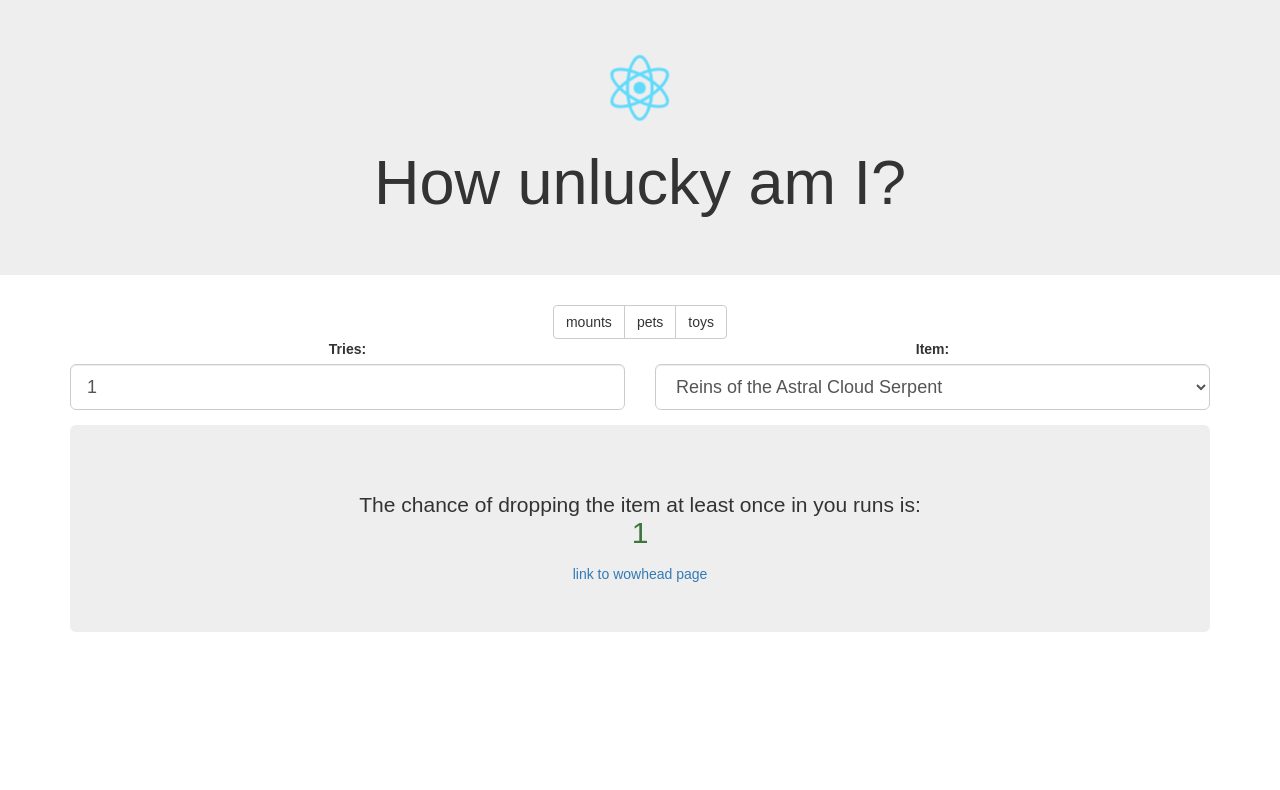
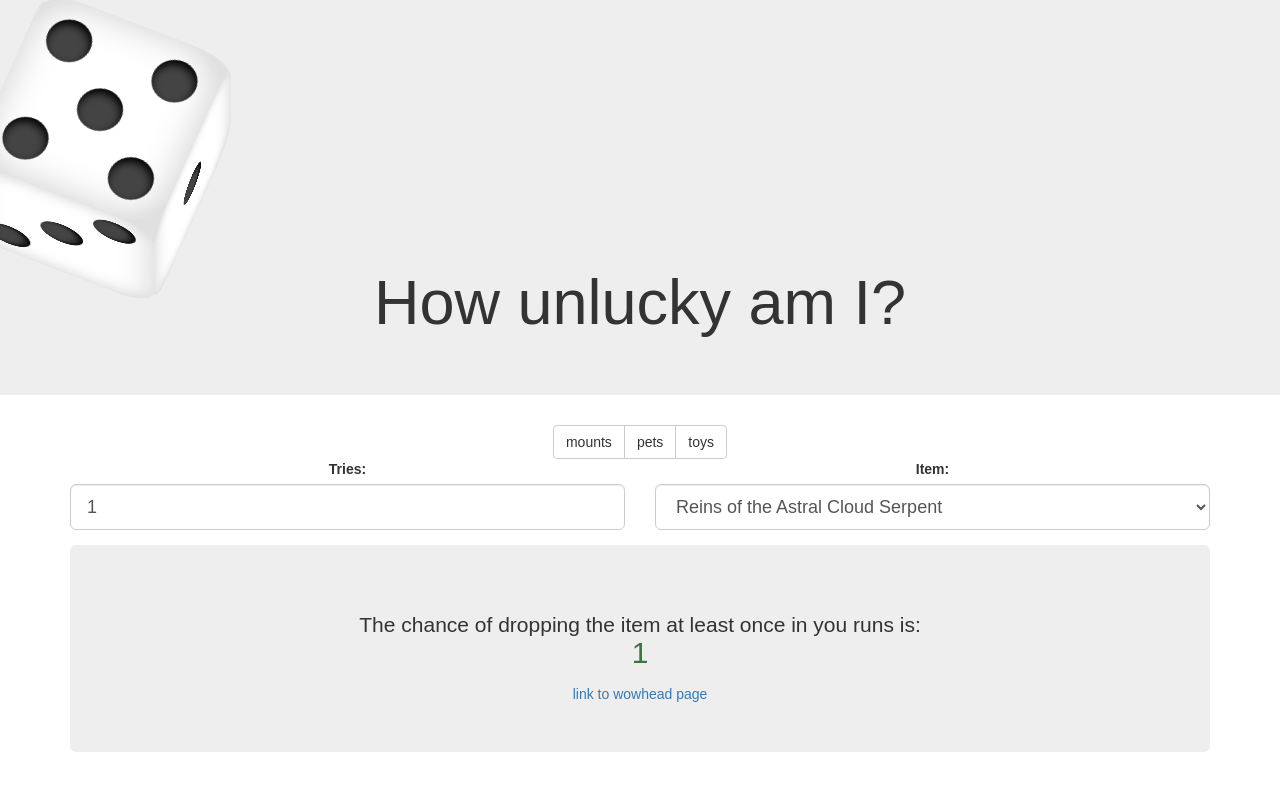
Before and after one commit to rejas/howunluckyami, a React (Create React App) app: page / in a window 1280 px wide. Shown: the top 790 px of the page. Built offline with nearby package versions, Linux system fonts and the light colour scheme.

Commit message:
Try css logo

```diff
--- a/src/App.css
+++ b/src/App.css
@@ -1,13 +1,3 @@
 .hulai {
   text-align: center;
 }
-
-.hulai-logo {
-  animation: hulai-logo infinite 20s linear;
-  height: 80px;
-}
-
-@keyframes hulai-logo {
-  from { transform: rotate(0deg); }
-  to { transform: rotate(360deg); }
-}
--- a/src/App.js
+++ b/src/App.js
@@ -1,5 +1,5 @@
 import React, { Component } from 'react';
-import logo from './logo.svg';
+import Logo from './components/Logo.js';
 import Result from './components/Result.js';
 import './main.js';
 import './App.css';
@@ -57,7 +57,7 @@ class App extends Component {
             <div className="hulai">
 
                 <Jumbotron>
-                    <img src={logo} className="hulai-logo" alt="logo" />
+                    <Logo />
                     <h1>How unlucky am I?</h1>
                 </Jumbotron>
 
--- /dev/null
+++ b/src/components/Logo.css
@@ -0,0 +1,115 @@
+@keyframes spin {
+    0% { transform: translateZ(-100px) rotateX(0deg) rotateY(0deg) rotateZ(0deg); }
+    16% { transform: translateZ(-100px) rotateX(180deg) rotateY(180deg) rotateZ(0deg); }
+    33% { transform: translateZ(-100px) rotateX(360deg) rotateY(90deg) rotateZ(180deg); }
+    50% { transform: translateZ(-100px) rotateX(360deg) rotateY(360deg) rotateZ(360deg); }
+    66% { transform: translateZ(-100px) rotateX(180deg) rotateY(360deg) rotateZ(270deg); }
+    83% { transform: translateZ(-100px) rotateX(270deg) rotateY(180deg) rotateZ(180deg); }
+    100% { transform: translateZ(-100px) rotateX(360deg) rotateY(360deg) rotateZ(360deg); }
+}
+#dice {
+    transform: scale(0.5, 0.5);
+    width: 200px;
+    height: 200px;
+    transform-style: preserve-3d;
+    animation: spin 50s infinite linear;
+}
+.side {
+    position: absolute;
+    width: 200px;
+    height: 200px;
+    background: #fff;
+    box-shadow:inset 0 0 40px #ccc;
+    border-radius: 40px;
+}
+#dice .cover, #dice .inner {
+    background: #e0e0e0;
+    box-shadow: none;
+}
+#dice .cover {
+    border-radius: 0;
+    transform: translateZ(0px);
+}
+#dice .cover.x {
+    transform: rotateY(90deg);
+}
+#dice .cover.z {
+    transform: rotateX(90deg);
+}
+#dice .front  {
+    transform: translateZ(100px);
+}
+#dice .front.inner  {
+    transform: translateZ(98px);
+}
+#dice .back {
+    transform: rotateX(-180deg) translateZ(100px);
+}
+#dice .back.inner {
+    transform: rotateX(-180deg) translateZ(98px);
+}
+#dice .right {
+    transform: rotateY(90deg) translateZ(100px);
+}
+#dice .right.inner {
+    transform: rotateY(90deg) translateZ(98px);
+}
+#dice .left {
+    transform: rotateY(-90deg) translateZ(100px);
+}
+#dice .left.inner {
+    transform: rotateY(-90deg) translateZ(98px);
+}
+#dice .top {
+    transform: rotateX(90deg) translateZ(100px);
+}
+#dice .top.inner {
+    transform: rotateX(90deg) translateZ(98px);
+}
+#dice .bottom {
+    transform: rotateX(-90deg) translateZ(100px);
+}
+#dice .bottom.inner {
+    transform: rotateX(-90deg) translateZ(98px);
+}
+.dot {
+    position:absolute;
+    width:46px;
+    height:46px;
+    border-radius:23px;
+    background:#444;
+    box-shadow:inset 5px 0 10px #000;
+}
+.dot.center {
+    margin:77px 0 0 77px;
+}
+.dot.dtop {
+    margin-top:20px;
+}
+.dot.dleft {
+    margin-left:134px;
+}
+.dot.dright {
+    margin-left:20px;
+}
+.dot.dbottom {
+    margin-top:134px;
+}
+.dot.center.dleft {
+    margin:77px 0 0 20px;
+}
+.dot.center.dright {
+    margin:77px 0 0 134px;
+}
+
+#background {
+    position:fixed;
+    z-index:-1;
+    width:100%;
+    height:100%;
+    background: #071a1e;
+    background: -moz-linear-gradient(top, #071a1e 0%, #274249 100%);
+    background: -webkit-gradient(linear, left top, left bottom, color-stop(0%,#071a1e), color-stop(100%,#274249));
+    background: -webkit-linear-gradient(top, #071a1e 0%,#274249 100%);
+    background: linear-gradient(to bottom, #071a1e 0%,#274249 100%);
+}
--- /dev/null
+++ b/src/components/Logo.js
@@ -0,0 +1,53 @@
+import React from 'react';
+import './Logo.css';
+
+function Logo(props) {
+    return (
+        <div id="dice">
+            <div className="side front">
+                <div className="dot center">&nbsp;</div>
+            </div>
+            <div className="side front inner">&nbsp;</div>
+            <div className="side top">
+                <div className="dot dtop dleft">&nbsp;</div>
+                <div className="dot dbottom dright">&nbsp;</div>
+            </div>
+            <div className="side top inner">&nbsp;</div>
+            <div className="side right">
+                <div className="dot dtop dleft">&nbsp;</div>
+                <div className="dot center">&nbsp;</div>
+                <div className="dot dbottom dright">&nbsp;</div>
+            </div>
+            <div className="side right inner">&nbsp;</div>
+            <div className="side left">
+                <div className="dot dtop dleft">&nbsp;</div>
+                <div className="dot dtop dright">&nbsp;</div>
+                <div className="dot dbottom dleft">&nbsp;</div>
+                <div className="dot dbottom dright">&nbsp;</div>
+            </div>
+            <div className="side left inner">&nbsp;</div>
+            <div className="side bottom">
+                <div className="dot center">&nbsp;</div>
+                <div className="dot dtop dleft">&nbsp;</div>
+                <div className="dot dtop dright">&nbsp;</div>
+                <div className="dot dbottom dleft">&nbsp;</div>
+                <div className="dot dbottom dright">&nbsp;</div>
+            </div>
+            <div className="side bottom inner">&nbsp;</div>
+            <div className="side back">
+                <div className="dot dtop dleft">&nbsp;</div>
+                <div className="dot dtop dright">&nbsp;</div>
+                <div className="dot dbottom dleft">&nbsp;</div>
+                <div className="dot dbottom dright">&nbsp;</div>
+                <div className="dot center dleft">&nbsp;</div>
+                <div className="dot center dright">&nbsp;</div>
+            </div>
+            <div className="side back inner">&nbsp;</div>
+            <div className="side cover x">&nbsp;</div>
+            <div className="side cover y">&nbsp;</div>
+            <div className="side cover z">&nbsp;</div>
+        </div>
+    );
+}
+
+export default Logo;
```
